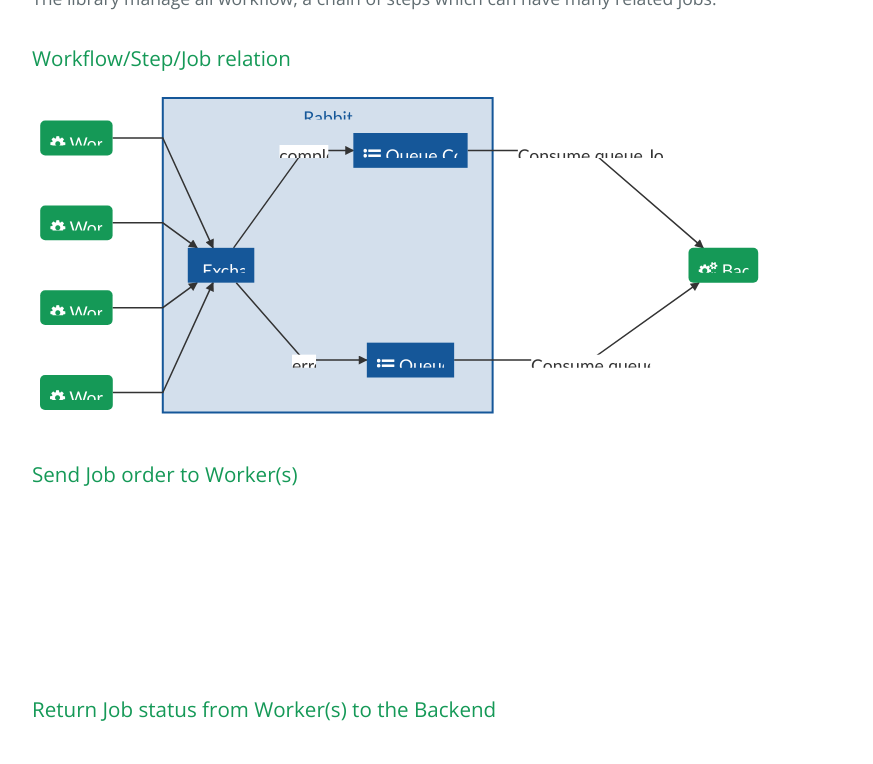
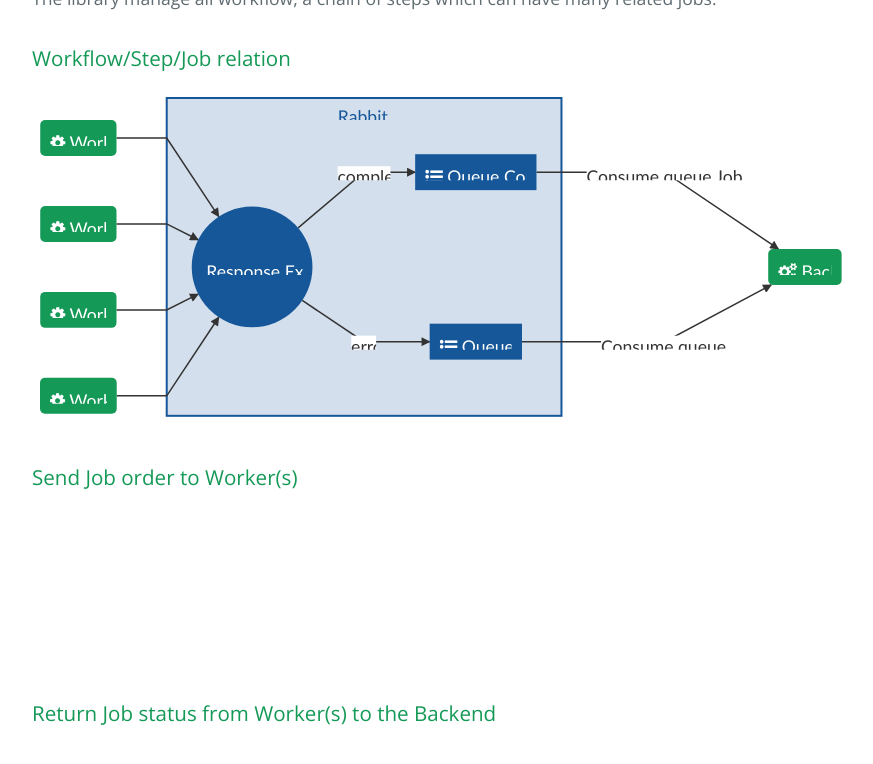
Before and after one commit to media-cloud-ai/media-cloud-ai.github.com, a Jekyll site: the page built from step_flow.md, in a window 1280 px wide and 900 px high, scrolled down 507 px. Shown: the top 764 px of the window, without its empty margins (192-1065 px from the left). Built offline with Jekyll 4.4.1, drawn with Linux system fonts in a browser that asks for light colours; our own code applies the rules of GitHub Pages for plain Markdown files; some of the changed lines change nothing that is shown.

Commit message:
update schema

```diff
--- a/step_flow.md
+++ b/step_flow.md
@@ -25,14 +25,14 @@ class job blue
 
 <div class="mermaid">
 graph LR
-backend(fa:fa-cogs Backend) --> |Send message| exchange_1{"fa:fa-exchange-alt Submit Job <br/>(topic)"}
+backend(fa:fa-cogs Backend) --> |Send message| exchange_1(("fa:fa-exchange-alt Submit Job <br/>(topic)"))
 
 subgraph rmq[Rabbit MQ]
   exchange_1--- job_type_1["Job Type 1"] --> q_worker_1[fa:fa-list-ul Queue Job Type 1]
   exchange_1 --- job_type_2["Job Type 2"] -->q_worker_2[fa:fa-list-ul Queue Job Type 2]
   exchange_1 --- job_type_3["Job Type 3"] --> q_worker_n[fa:fa-list-ul Queue Job Type N]
 
-  exchange_1 -->|unknown job type| exchange_unknwon{"fa:fa-exchange-alt Queue Not Found<br/>(direct)"}
+  exchange_1 -->|unknown job type| exchange_unknwon(("fa:fa-exchange-alt Queue Not Found<br/>(direct)"))
   exchange_unknwon -->|job type n| q_unknown[fa:fa-list-ul Queue Job Type Not Found]
 end
 
@@ -74,14 +74,14 @@ style rmq fill:#15579930,stroke:#155799,stroke-width:2px,color:#155799
 <div class="mermaid">
 graph LR
 
-w1(fa:fa-cog Worker 1) --> exchange_2[fa:fa-exchange-alt Exchange]
-w2(fa:fa-cog Worker 2) --> exchange_2
-w3(fa:fa-cog Worker 3) --> exchange_2
-wn(fa:fa-cog Worker n) --> exchange_2
+w1(fa:fa-cog Worker 1) --> exchange((fa:fa-exchange-alt Response Exchange))
+w2(fa:fa-cog Worker 2) --> exchange
+w3(fa:fa-cog Worker 3) --> exchange
+wn(fa:fa-cog Worker n) --> exchange
 
 subgraph rmq[Rabbit MQ]
-  exchange_2 --> |completed| q_completed[fa:fa-list-ul Queue Completed]
-  exchange_2 --> |error| q_error[fa:fa-list-ul  Queue Error]
+  exchange --> |completed| q_completed[fa:fa-list-ul Queue Completed]
+  exchange --> |error| q_error[fa:fa-list-ul  Queue Error]
 end
 
 q_completed --> |Consume queue Job Completed|backend2(fa:fa-cogs Backend)
@@ -102,8 +102,8 @@ class q_worker_2 blue
 class q_worker_n blue
 class q_completed blue
 class q_error blue
-class exchange_1 blue
-class exchange_2 blue
+class exchange blue
+class exchange blue
 
 style rmq fill:#15579930,stroke:#155799,stroke-width:2px,color:#155799
 </div>
```
